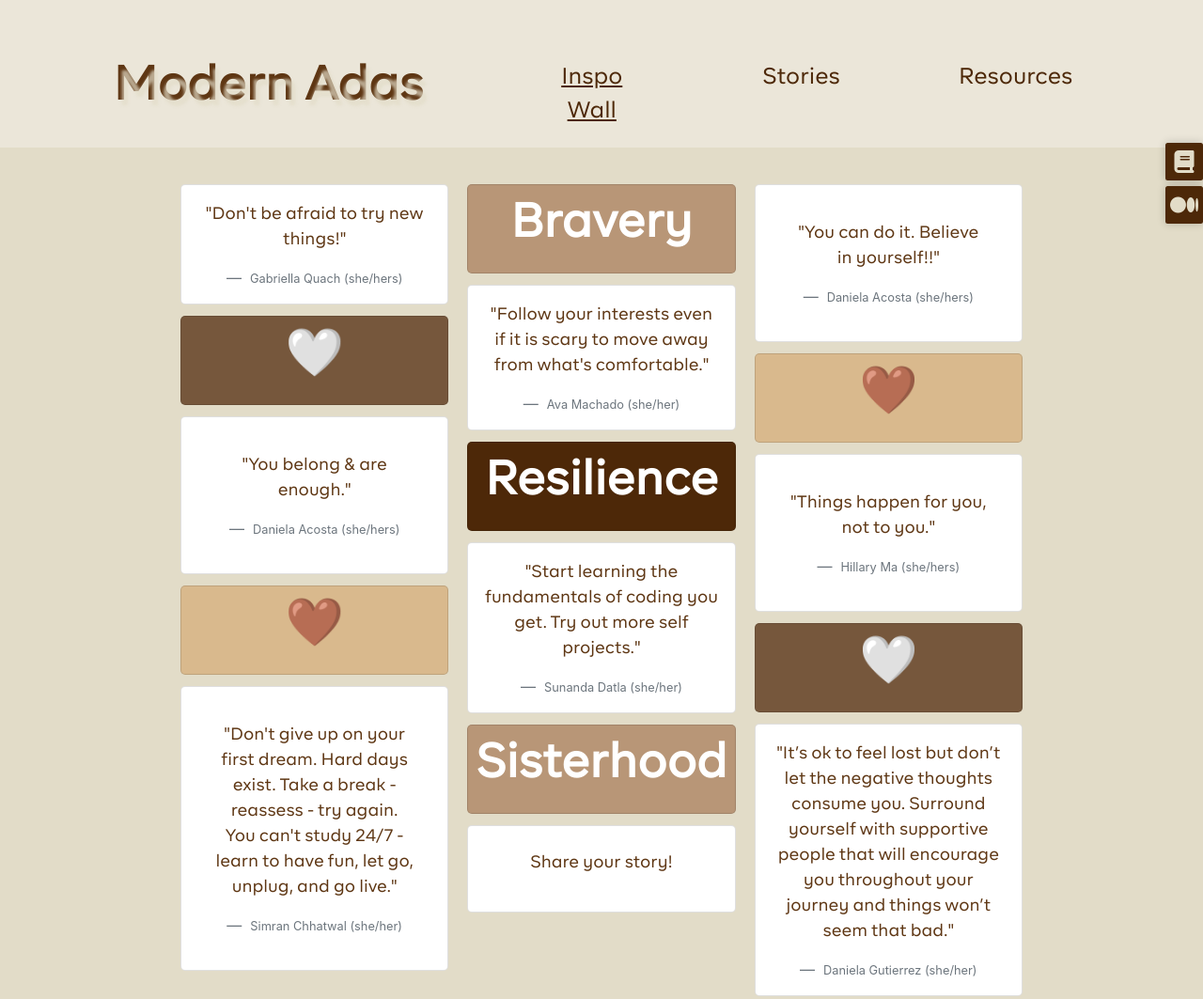
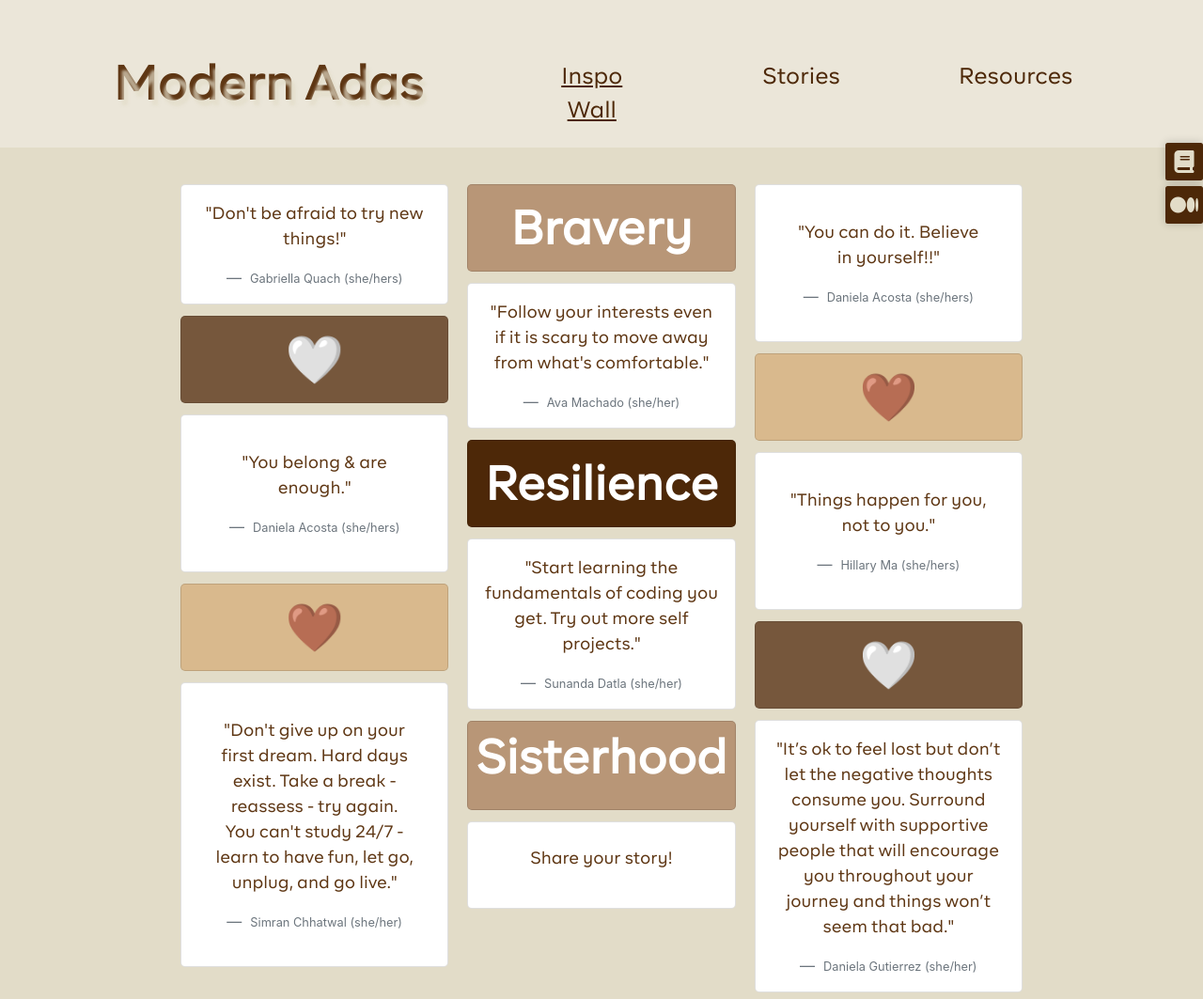
Before and after one commit to MartaDaniela/ModernAdas, a plain HTML site: page inspoWall.html in a window 1280 px wide. Shown: the top 1063 px of the page at 94% size. Drawn offline with nearby package versions, Linux system fonts and the light colour scheme.

Commit message:
br added

```diff
--- a/inspoWall.html
+++ b/inspoWall.html
@@ -93,7 +93,7 @@
 
             <div style="background-color: #76573c;" class="card text-center">
 
-                <h1>🤍</h1>
+                <h1 style="padding: 8px 0px 0px 0px;">🤍</h1>
               </div>
 
               <div class="card p-3 text-center">
@@ -109,7 +109,7 @@
 
 
             <div style="background-color: #d9b98d;" class="card text-center">
-              <h1>🤎</h1>
+              <h1 style="padding: 8px 0px 0px 0px;">🤎</h1>
             </div>
 
 
@@ -128,7 +128,7 @@
 
 
           <div style="background-color: #b89677;" class="card text-center">
-            <h1 style="color:#ffffff;">Bravery</h1>
+            <h1 style="color:#ffffff; padding: 8px 0px 0px 0px;">Bravery</h1>
           </div>
 
 
@@ -145,7 +145,7 @@
 
 
           <div style="background-color: #4d2808;" class="card text-center">
-            <h1 style="color:#ffffff;">Resilience</h1>
+            <h1 style="color:#ffffff; padding: 8px 0px 0px 0px;">Resilience</h1>
           </div>
 
           <div class="card text-white text-center p-3">
@@ -159,7 +159,8 @@
             </blockquote>
           </div>
 
-          <div style="background-color: #b89677;" class="card text-center">
+
+          <div style="background-color: #b89677; padding: 0px 0px;" class="card text-center">
             <h1 style="color:#ffffff;">Sisterhood</h1>
           </div>
 
@@ -184,7 +185,7 @@
 
 
           <div style="background-color: #d9b98d;" class="card text-center">
-            <h1>🤎</h1>
+            <h1 style="padding: 8px 0px 0px 0px;">🤎</h1>
           </div>
 
           <div class="card p-3 text-center">
@@ -200,7 +201,7 @@
 
 
           <div style="background-color: #76573c;" class="card text-center">
-            <h1>🤍</h1>
+            <h1 style="padding: 8px 0px 0px 0px;">🤍</h1>
           </div>
 
 
```
Also changed, not shown: index.html (+1 -1 lines).
